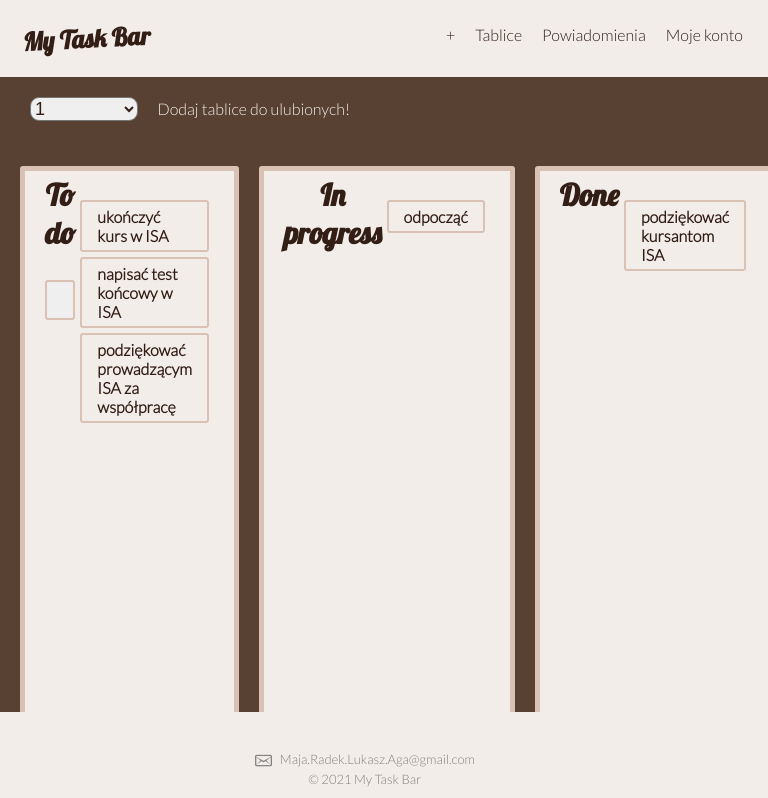
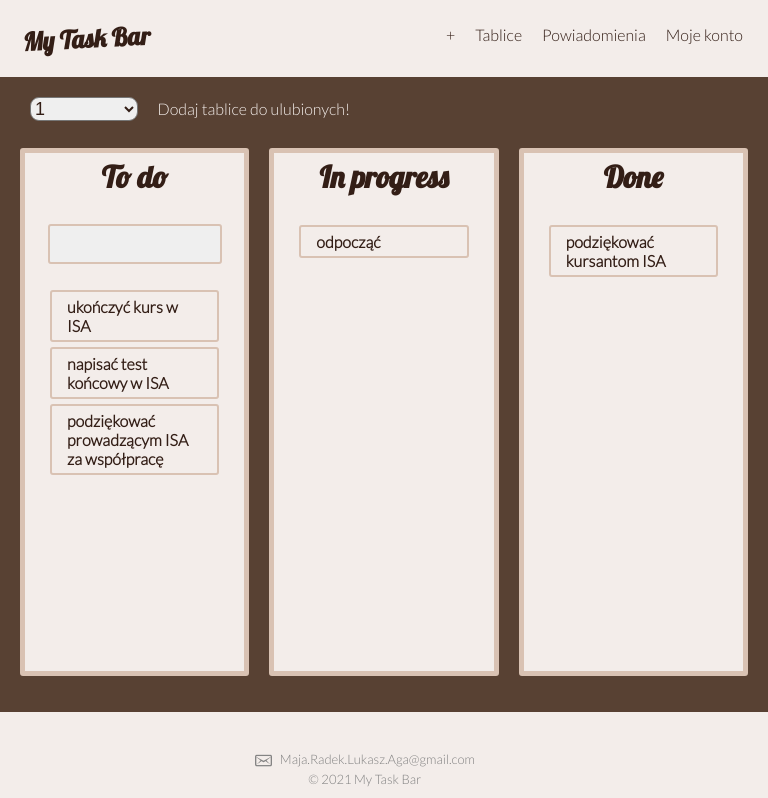
Before and after one commit to infoshareacademy/jfdzr2-nuclear-penguins, a React (Create React App) app: page /bartable in a window 768 px wide. Shown: the top 798 px of the page. Built offline with nearby package versions, Linux system fonts and the light colour scheme.

Commit message:
boards responsivness fixed

```diff
--- a/src/components/boards/boards.css
+++ b/src/components/boards/boards.css
@@ -11,8 +11,8 @@
   padding: 5px 20px 5px 20px;
   width: 30%;
   min-height: 68vh;
+  max-height: 69vh;
   text-align: center;
-  /* font-style: italic; */
   font-weight: bold;
   border: 5px solid #d9c2b3;
   border-radius: 3px;
@@ -64,7 +64,7 @@ input[type='text'] {
 
   .workBoards {
     display: flex;
-    margin-left: 4%;
+    margin-left: 5%;
   }
   h1.logo {
     display: flex;
@@ -98,10 +98,18 @@ input[type='text'] {
   .board {
     width: 91%;
     min-height: 20vh;
+    max-height: 80vh;
   }
 }
 
 @media (min-width: 503px) and (max-width: 1024px) {
+  div.toDo.board,
+  div.inProgress.board,
+  div.done.board {
+    display: flex;
+    flex-direction: column;
+  }
+
   nav.navigation {
     display: flex;
     flex-direction: row;
@@ -122,13 +130,14 @@ input[type='text'] {
   div.workBoards {
     display: flex;
     align-items: center;
-    margin: 20px 10px 5px 10px;
+    /* margin: 20px 10px 5px 10px; */
   }
   .board {
     display: flex;
     padding: 5px 20px 5px 20px;
     width: 87%;
     min-height: 66vh;
+    max-height: 66vh;
   }
 }
 
--- a/src/components/footer/Footer.js
+++ b/src/components/footer/Footer.js
@@ -1,5 +1,7 @@
 import './Footer.css';
 import iconEmail from '../../assets/iconEmail.png';
+
+import {useRouteMatch} from 'react-router-dom';
 
 export const Footer = () => {
   return (
@@ -21,6 +23,7 @@ export const Footer = () => {
       </footer>
     </>
   );
+  // }
 };
 
 export default Footer;
--- a/src/components/notes/DropPlace.js
+++ b/src/components/notes/DropPlace.js
@@ -8,7 +8,7 @@ function getStyle(backgroundColor) {
     float: 'left',
     fontSize: '1rem',
     width: '100%',
-    height: '100vh',
+    height: '70vh',
     borderRadius: '3px',
   };
 }
```
